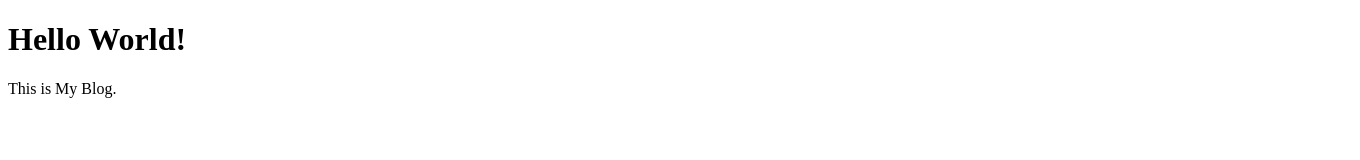
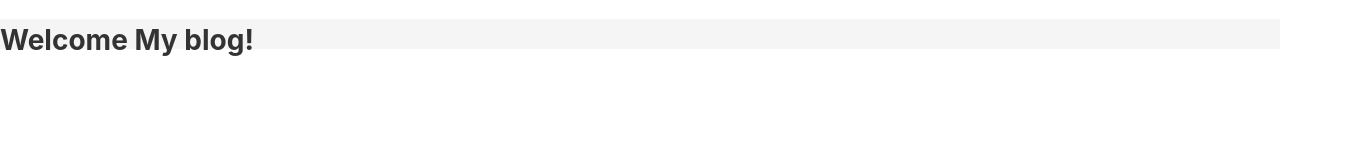
Before and after one commit to ErosHai/ErosHai.github.io, a plain HTML site: page index.html in a window 1280 px wide. Shown: the whole page, 1360 px wide, since content can reach past the window. Drawn offline with Linux system fonts and the light colour scheme.

Commit message:
blog
header

```diff
--- a/index.html
+++ b/index.html
@@ -3,9 +3,32 @@
 <head>
     <meta charset="UTF-8">
     <title>My Blog</title>
+    <style>
+        body{
+            margin:0;
+            padding:0;
+            font-family: -apple-system, BlinkMacSystemFont, "Segoe UI", Roboto, Helvetica, Arial, sans-serif, "Apple Color Emoji", "Segoe UI Emoji", "Segoe UI Symbol";
+            font-size: 14px;
+            line-height: 1.5;
+            color: #333;
+            background-color: #fff;
+        }
+        .header{
+            width:100%;
+            height:30px;
+            background: #F5F5F5;
+        }
+        .nav{
+            width:1360px;
+            margin:0 auto;
+        }
+    </style>
 </head>
 <body>
-    <h1>Hello World!</h1>
-    <p>This is My Blog.</p>
+    <div class="header">
+        <div class="nav">
+            <h1>Welcome My blog!</h1>
+        </div>
+    </div>
 </body>
 </html>
```
